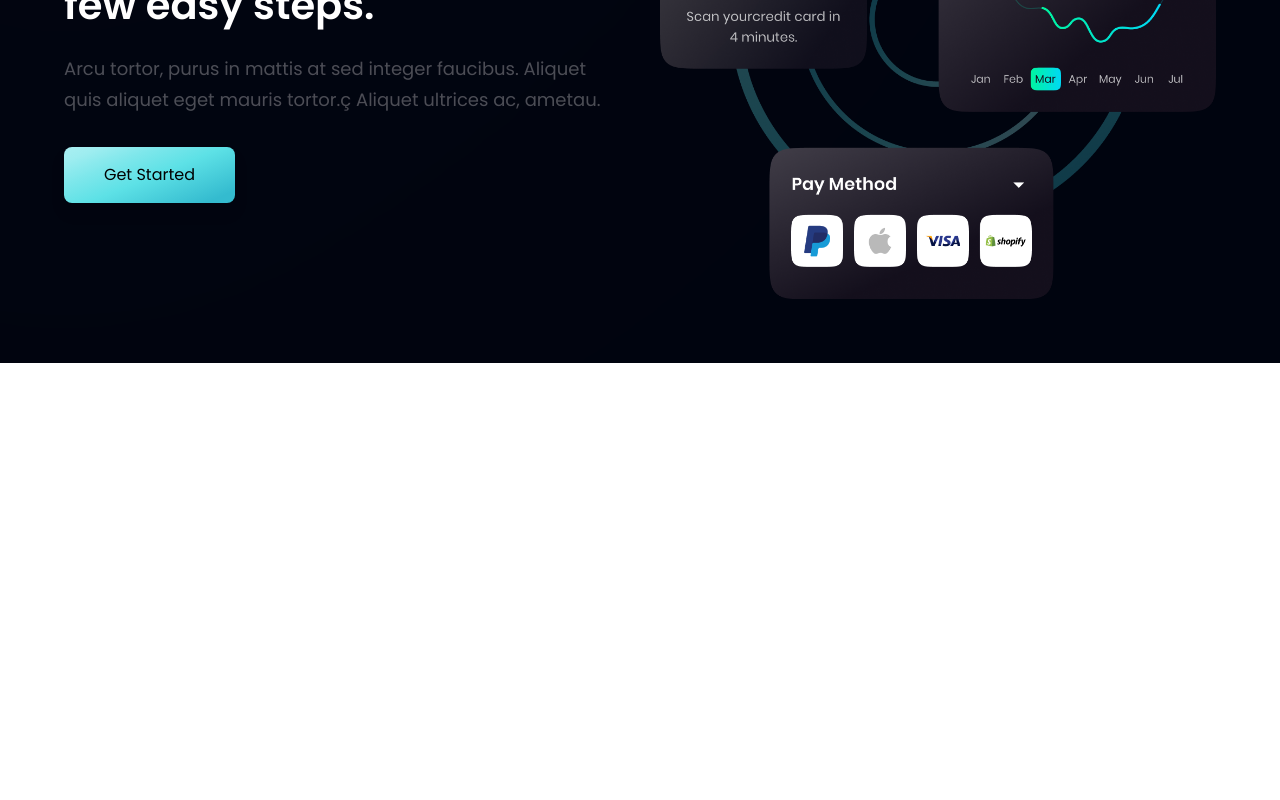
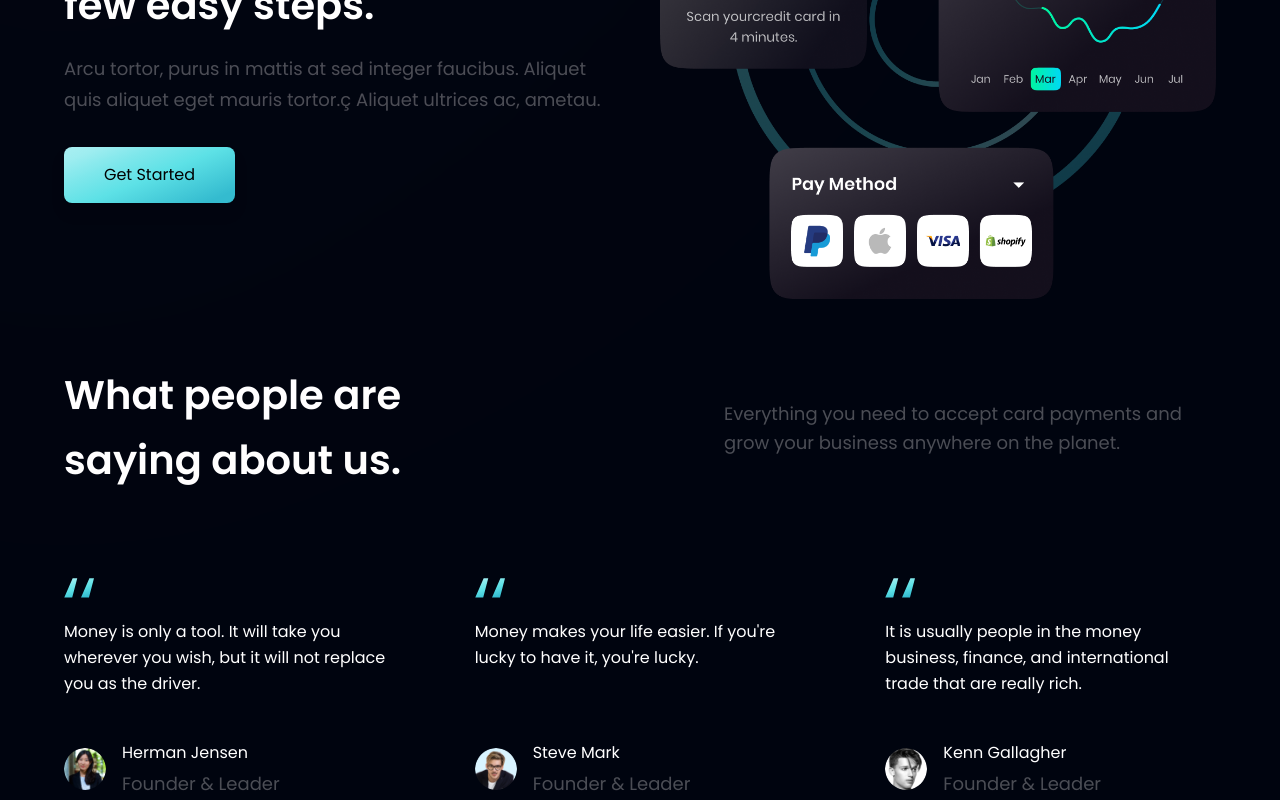
Before and after one commit to kimicasamina/hoobank-landing-page, a React (Vite) app: page / in a window 1280 px wide. Shown: the part 2226-3026 px from the top of the page. Before the commit the page ends 2589 px from the top, so only its background shows below. Built offline with nearby package versions, Linux system fonts and the light colour scheme.

Commit message:
feat: feedback card

```diff
--- a/src/App.jsx
+++ b/src/App.jsx
@@ -1,7 +1,7 @@
 import React from 'react';
 import styles from './styles';
 import Navbar from './components/Navbar';
-import { Billing, Business, CardDeal, Hero, Stats } from './components';
+import { Billing, Business, CardDeal, FeedbackCard, Hero, Stats } from './components';
 
 const App = () => {
   return (
@@ -24,6 +24,7 @@ const App = () => {
           <Business />
           <Billing />
           <CardDeal />
+          <FeedbackCard />
         </div>
       </div>
     </div>
--- a/src/components/FeedbackCard.jsx
+++ b/src/components/FeedbackCard.jsx
@@ -1,8 +1,38 @@
 import React from 'react'
+import { quotes } from '../assets'
+import styles, {layout} from '../styles'
+import { feedback } from '../constants'
 
 const FeedbackCard = () => {
   return (
-    <div>FeedbackCard</div>
+    <section id="feedbackCard" className="flex flex-col gap-y-12 sm:gap-y-20">
+      <div className="flex flex-col sm:flex-row items-center">
+        <h2 className={`${styles.heading3}`} >What people are{''}<br className='hidden sm:block'/>saying about us.</h2>
+        <p className='font-poppins text-dimWhite text-xs sm:text-[18px] leading-normal sm:leading-relaxed py-2'>Everything you need to accept card payments and grow your business anywhere on the planet.</p>
+      </div>
+
+      <div className="grid sm:grid-cols-3 gap-y-10 sm:gap-x-20">
+        {feedback.map((item, index) => {
+          return(
+            <div key={item.id} className="flex justify-between flex-col gap-y-4 sm:gap-y-10">
+              <div className="flex flex-col gap-y-2 sm:gap-y-4">
+                <img src={quotes} alt="quote"  className='w-[30px] h-[30px]'/>
+                <p className={`font-poppins font-normal text-sm sm:text-base leading-normal sm:leading-relaxed text-white max-w-[370px] `}>{item.content}</p>
+              </div>
+              <div className="flex flex-row ">
+                <div className=" mr-4 flex justify-center items-center">
+                  <img src={item.img} alt="profile image" className='w-[42px] h-[42px] rounded-full'/>
+                </div>
+                <div className="flex flex-col ">
+                  <h4 className='font-poppins font-normal text-sm sm:text-base leading-normal sm:leading-loose text-white'>{item.name}</h4>
+                  <p className={`${styles.paragraph}`}>{item.title}</p>
+                </div>
+              </div>
+            </div>
+          )
+        })}
+      </div>
+    </section>
   )
 }
 
```
